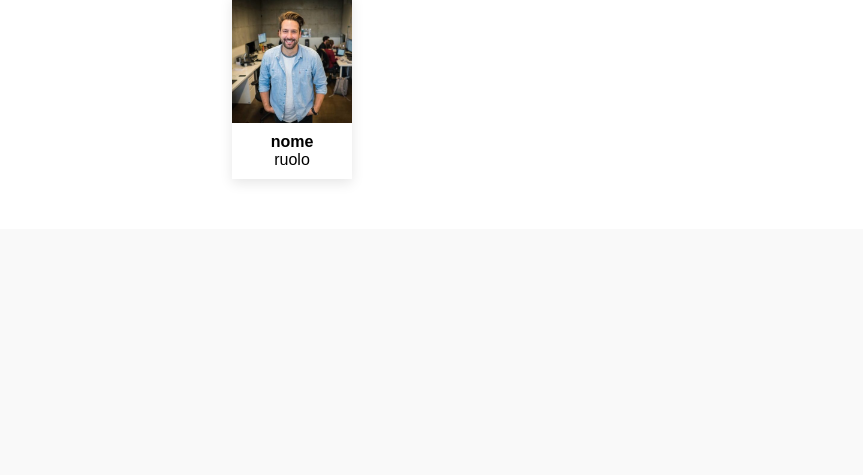
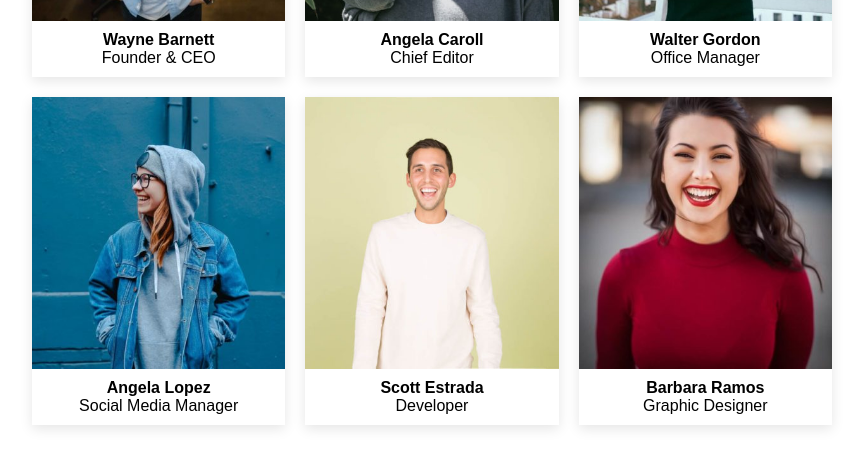
Before and after one commit to MonicaSerraWebDeveloper/js-our-team, a plain HTML site: page index.html in a window 1280 px wide. Shown: the part 327-802 px from the top of the page, without its empty margins (208-1071 px from the left). Drawn offline with Linux system fonts and the light colour scheme.

Commit message:
feat: add the html part inside javascript using the literal template and using the dynamic value of the object to create an exact grid with different name, role and pictures

```diff
--- a/index.html
+++ b/index.html
@@ -14,7 +14,7 @@
             <div class="row">
                 <h2>Our Team</h2>
                 <ul class="list-teams">
-                    <li>
+                    <!-- <li>
                         <div class="card-container">
                             <img src="./img/wayne-barnett-founder-ceo.jpg" alt="">
                             <div class="info-container">
@@ -22,7 +22,7 @@
                                 <p class="role-worker">ruolo</p>
                             </div>
                         </div>
-                    </li>
+                    </li> -->
                 </ul>
             </div>
         </div>
--- a/js/script-bonus.js
+++ b/js/script-bonus.js
@@ -58,11 +58,17 @@ for (let i = 0; i < teams.length; i++) {
         console.log(infoTeams);
     }
 // MILESTONE 2:
-    // listOfTeamsInDom.innerHTML += `
-    // <li>
-    // ${listObjectTeams['name']} ${listObjectTeams.role} ${listObjectTeams.photo}
-    // </li>
-    // `;
+    listOfTeamsInDom.innerHTML += `
+    <li>
+        <div class="card-container">
+            <img src="./img/${listObjectTeams.photo}" alt="">
+            <div class="info-container">
+                <h4 class="name-worker">${listObjectTeams['name']}</h4>
+                <p class="role-worker"> ${listObjectTeams.role}</p>
+            </div>
+        </div>
+    </li>
+    `;
 }
 
 
```
